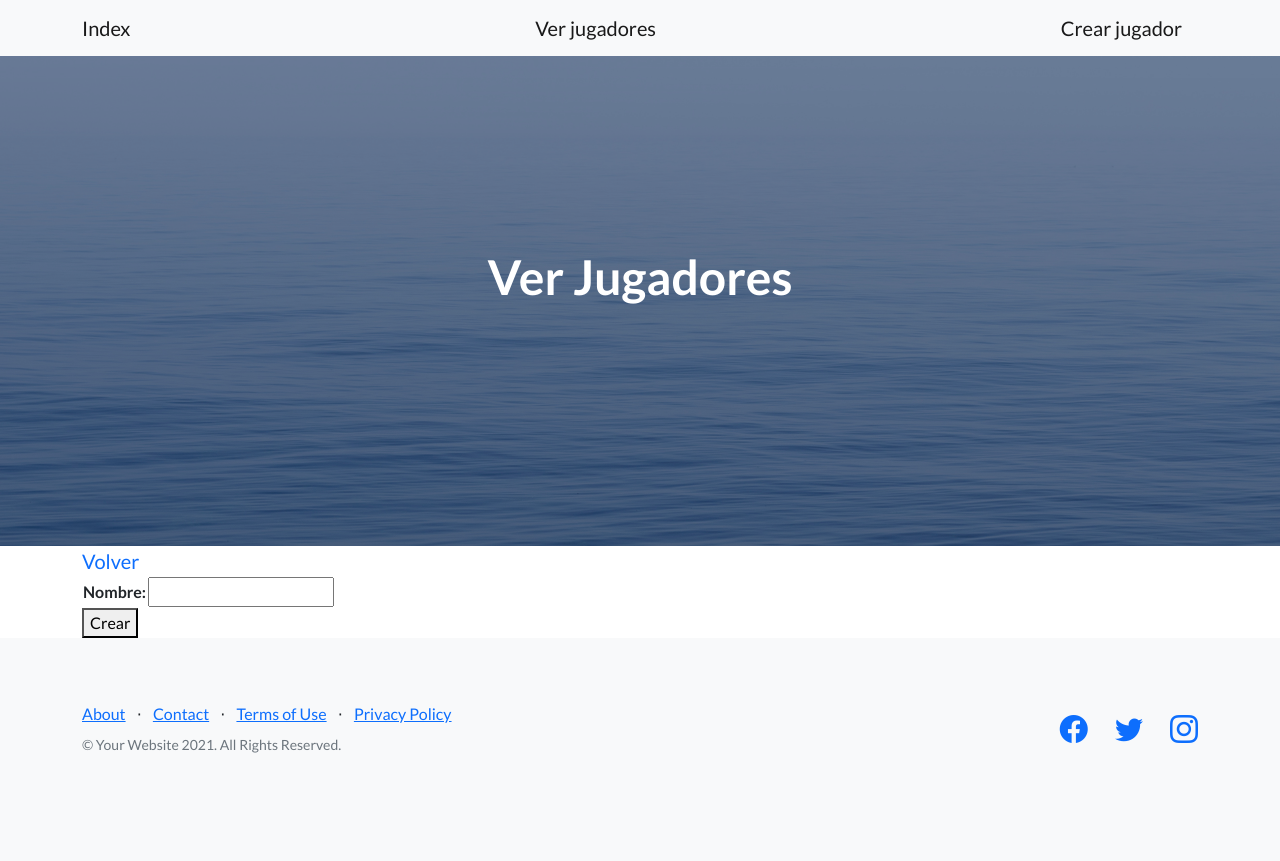
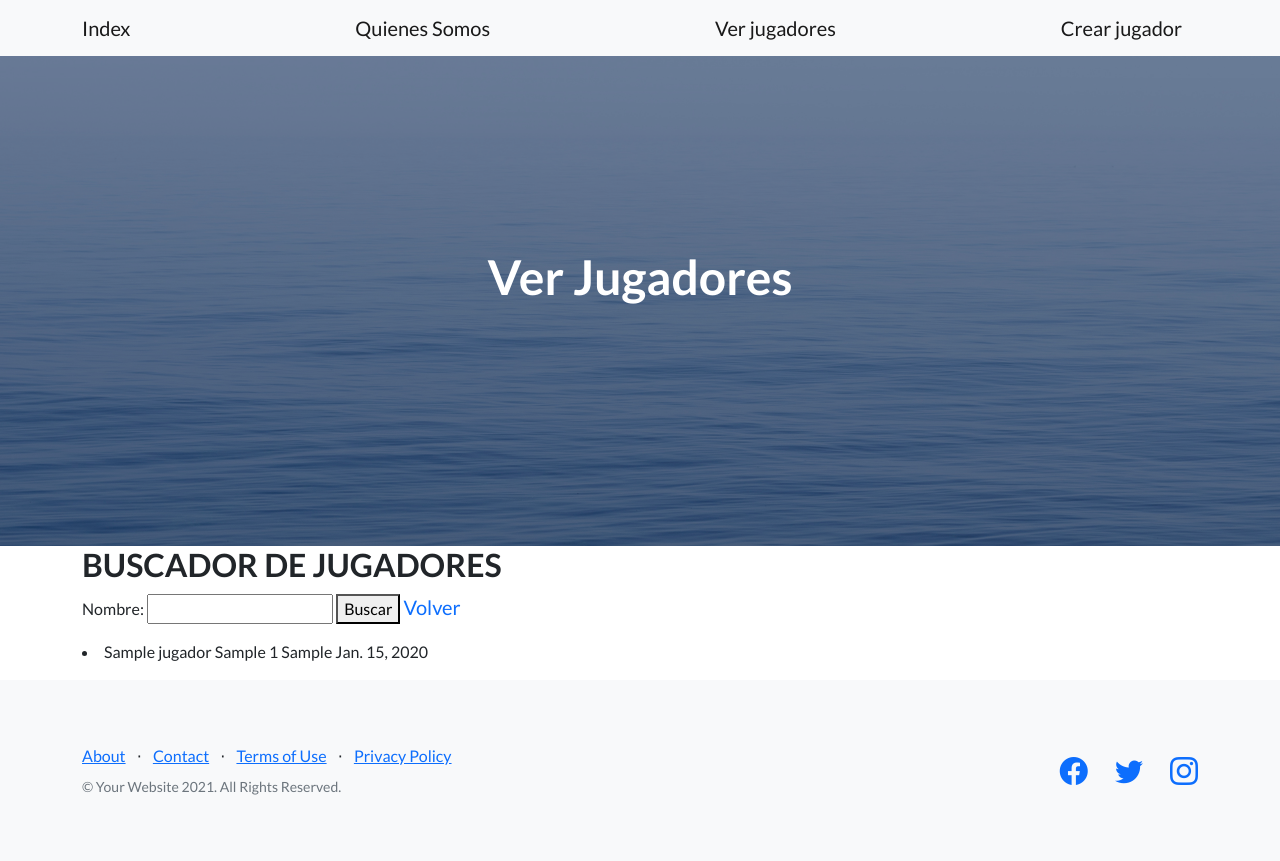
Before and after one commit to nvarela90/Entrega1_Varela-Holgado-Ulloa, a Django app: page /ver-jugadores/ in a window 1280 px wide. Before the commit the page ends 753 px from the top, so only its background shows below. Run offline with Django 4.2, Linux system fonts and the light colour scheme; tables that the repository leaves empty hold one stand-in row (values such as "Sample post"); some libraries are stand-ins or nearby versions.

Commit message:
formularios buscar y crear funcionando, README, about us

```diff
--- a/home/templates/home/ver_jugadores.html
+++ b/home/templates/home/ver_jugadores.html
@@ -15,14 +15,25 @@
 {% comment %}EL RESTO DEL CONTENDIO{% endcomment %}
 {% block  mi_contenido %}
 
-<a class="navbar-brand" href={% url 'index'%}>Volver</a>
+<h2>BUSCADOR DE JUGADORES</h2>
 
-<form action={% url 'ver-jugadores' %} method="POST">
-   {% csrf_token %}
-<table>
+<form action={% url 'ver-jugadores' %} method="GET">
     {{formulario}}
-</table>
-    <button>Crear</button>
+    <button>Buscar</button>
+    <a class="navbar-brand" href={% url 'index'%}>Volver</a>
+
 </form>
+<p>
+    {% if jugadores %}
+
+        {% for jugador in jugadores %}
+            <li> {{jugador.nombre}} {{jugador.apellido}} {{jugador.edad}} {{jugador.pais}} {{jugador.fecha_creacion}} </li>
+        {% endfor %}
+
+    {% else %}
+        <p>no se encontraron resultados</p>
+    {% endif %}
+
+</p>
 
 {% endblock mi_contenido %}
--- a/home/templates/padres/base.html
+++ b/home/templates/padres/base.html
@@ -23,6 +23,7 @@
         <nav class="navbar navbar-light bg-light static-top">
             <div class="container">
                 <a class="navbar-brand" href={% url 'index'%}>Index</a>
+                <a class="navbar-brand" href={% url 'quienes-somos'%}>Quienes Somos</a>
                 <a class="navbar-brand" href={% url 'ver-jugadores'%}>Ver jugadores</a>
                 <a class="navbar-brand" href={% url 'crear-jugador'%}>Crear jugador</a>
                 {% comment %} <a class="navbar-brand" href={% url 'ver-mascotas'%}>Ver mascotas</a>     {% endcomment %}
--- a/home/urls.py
+++ b/home/urls.py
@@ -5,7 +5,8 @@ urlpatterns = [
 
     path('', views.index, name= 'index'),
     path('ver-jugadores/', views.ver_jugadores, name = 'ver-jugadores'),
-    path('crear-jugador/', views.crear_jugador, name = 'crear-jugador')
+    path('crear-jugador/', views.crear_jugador, name = 'crear-jugador'),
+    path('quienes-somos/', views.about, name= 'quienes-somos')
 
 
 
--- a/home/views.py
+++ b/home/views.py
@@ -19,14 +19,14 @@ def crear_jugador(request):
 
             nombre = data['nombre']
             apellido = data['apellido']
-            pais = data ['pais']
+            pais = data['pais']
             edad = data['edad']
             fecha_creacion = data['fecha_creacion'] or datetime.now()
 
             jugador = Jugador(nombre=nombre, apellido=apellido, edad=edad, pais=pais, fecha_creacion=fecha_creacion)
             jugador.save()
 
-            return redirect('ver_jugadores')
+            return redirect('ver-jugadores')
 
     formulario = JugadorFormulario()
 
@@ -52,6 +52,10 @@ def ver_jugadores(request):
 #hay que crear el url y el template ver_jugadores.html
 
 
+def about(request):
+
+    return render(request, 'home/about.html')
+
 
 def index(request):
 
```
Also changed, not shown: home/templates/home/about.html (added, +18 -0 lines), home/templates/home/crear_jugador.html (+5 -7 lines), README.md (added).
